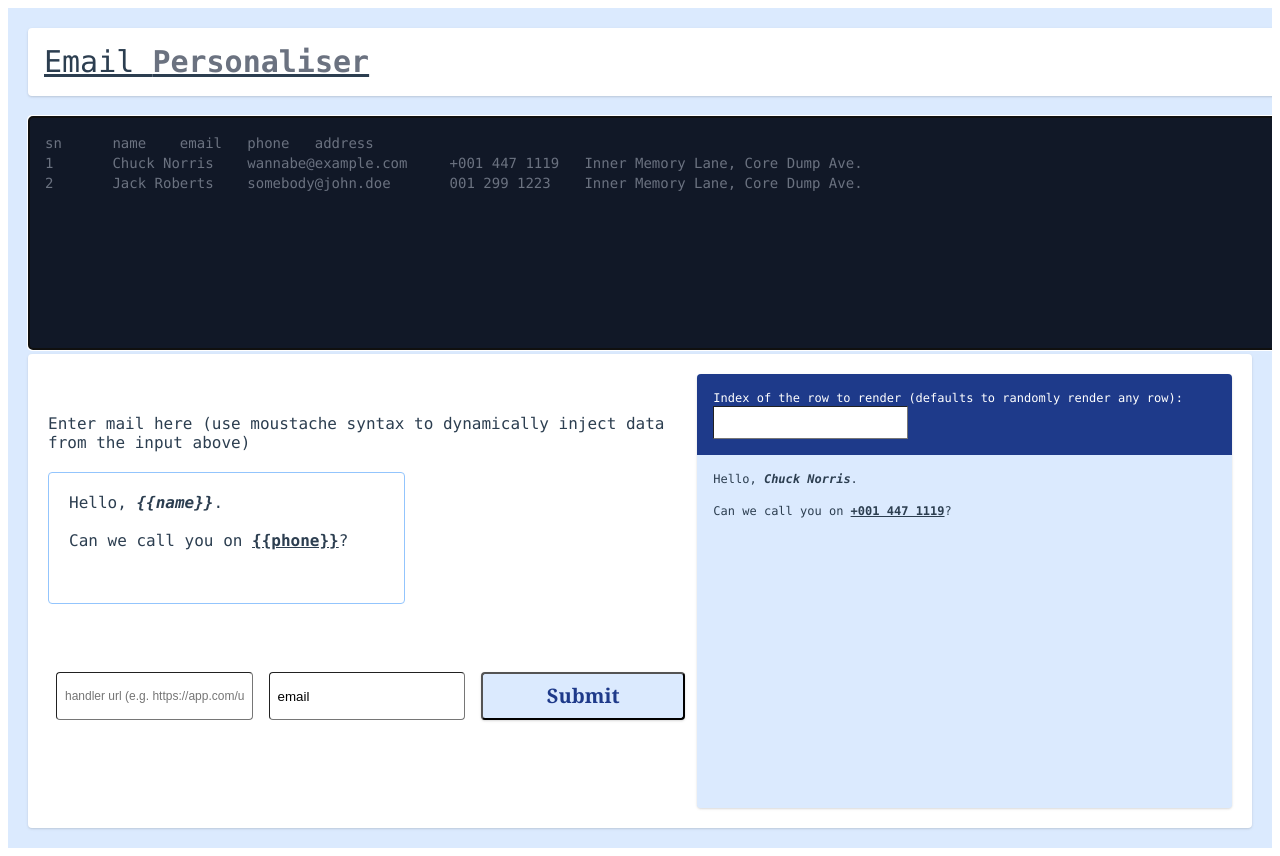
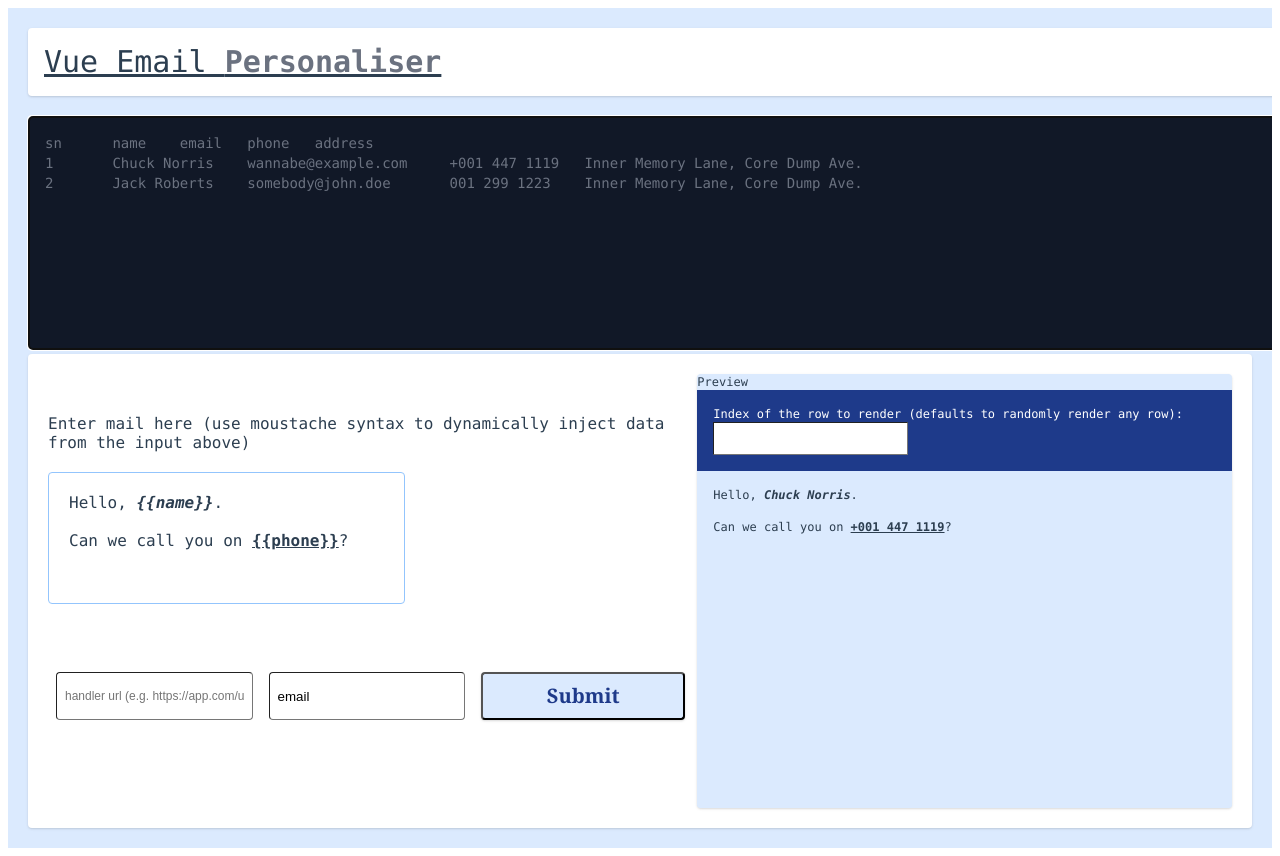
Before and after one commit to damms005/vue-email-personaliser, a Vue app: page / in a window 1280 px wide. Built offline with nearby package versions, Linux system fonts and the light colour scheme; the HTML template or start-up script is replaced by a standard one.

Commit message:
Improve README

```diff
--- a/src/App.vue
+++ b/src/App.vue
@@ -3,7 +3,7 @@
     <div
       class="w-full p-4 mb-5 font-mono text-3xl underline bg-white rounded shadow"
     >
-      Email
+      Vue Email
       <span class="font-bold text-gray-500">Personaliser</span>
     </div>
     <div class="font-mono">
@@ -53,6 +53,7 @@
       <div
         class="relative flex-grow ml-5 overflow-hidden font-mono text-xs bg-blue-100 border rounded shadow"
       >
+        Preview
         <div class="p-4 text-white bg-blue-900">
           Index of the row to render (defaults to randomly render any row):
           <input
```
Also changed, not shown: 1 other file (tests, documents, lock files or other folders).
